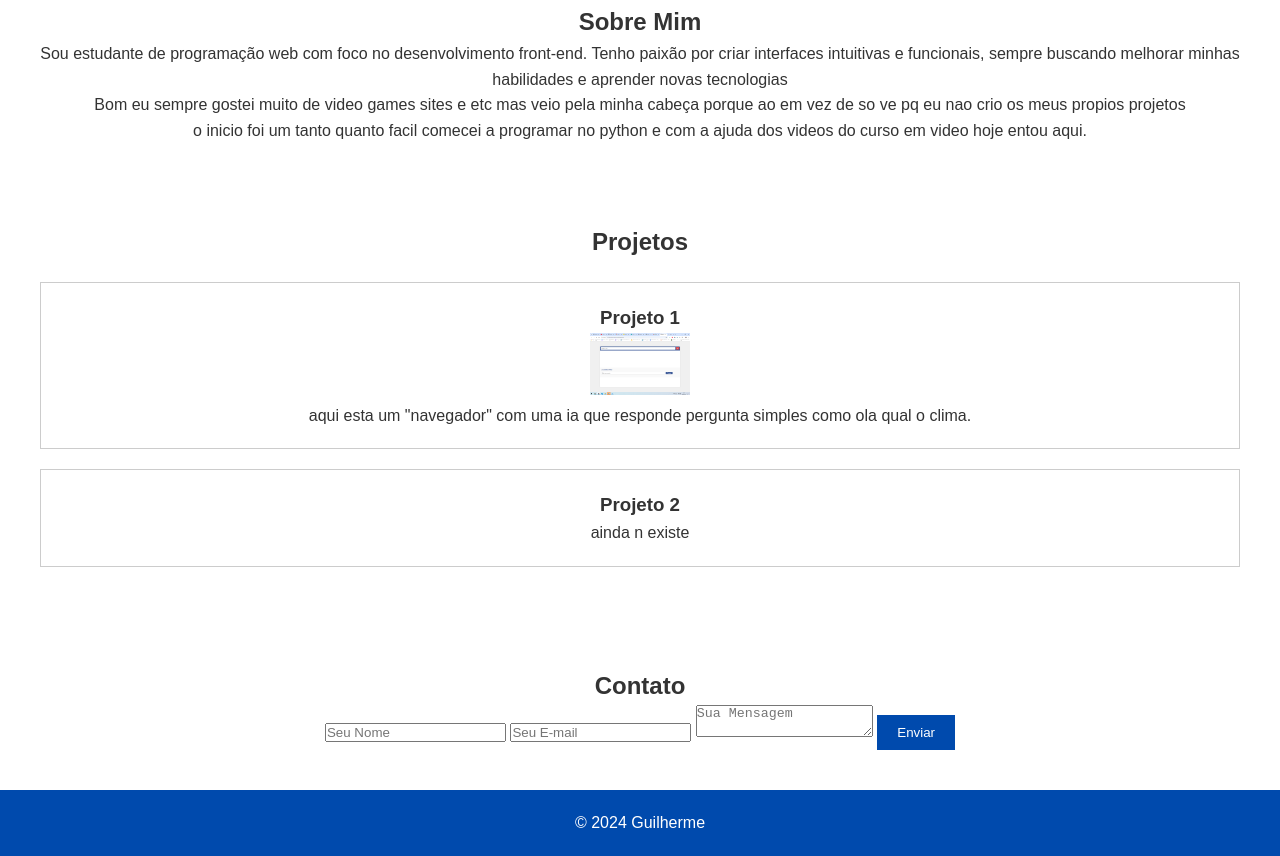
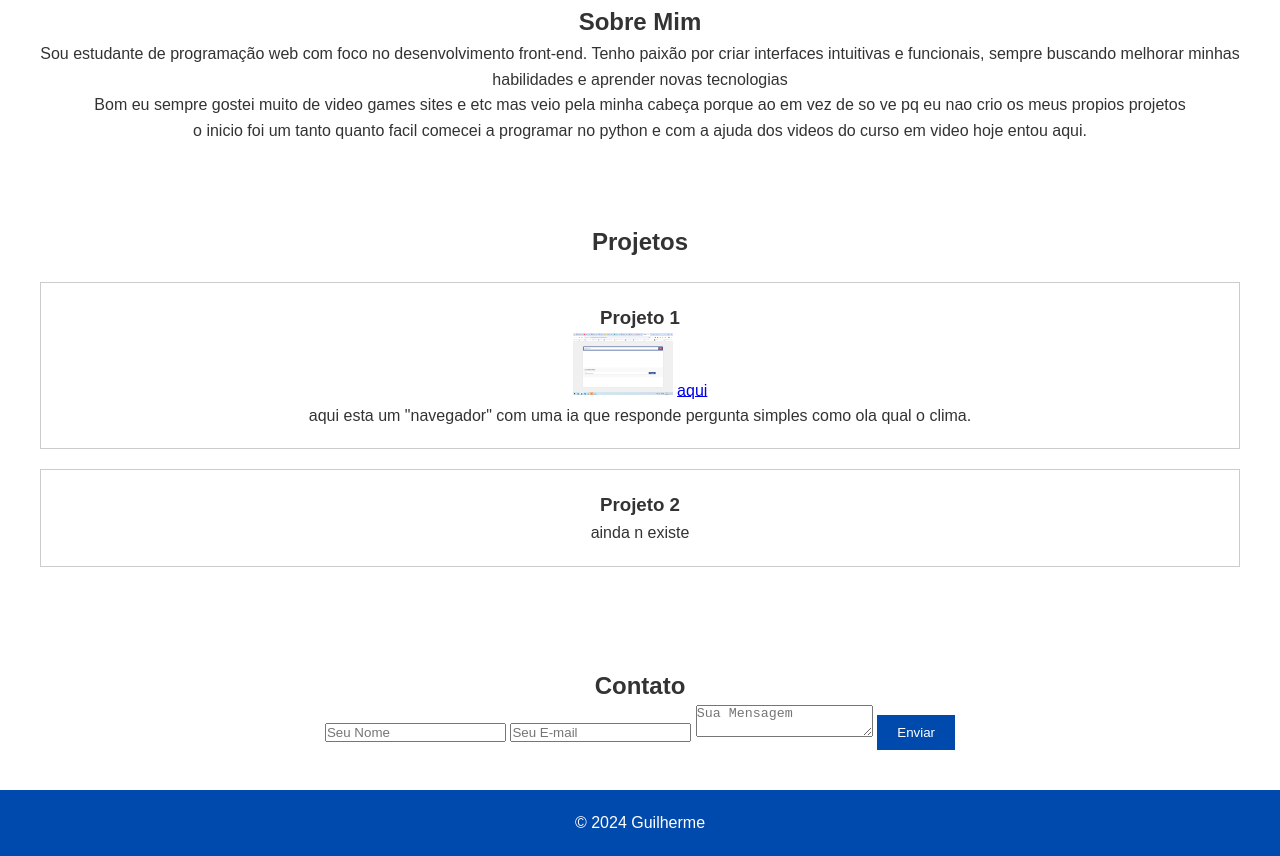
Before and after one commit to guilher42/guilherme, a plain HTML site: page index.html in a window 1280 px wide. Shown: the part 883-1739 px from the top of the page. Drawn offline with Linux system fonts and the light colour scheme.

Commit message:
Update index.html

```diff
--- a/index.html
+++ b/index.html
@@ -33,6 +33,7 @@
         <div class="project">
             <h3>Projeto 1</h3>
             <img width="100px" src="img/Captura de Tela (1).png">
+            <a href="https://navegadorsimulado.netlify.app/">aqui</a>
             <p>aqui esta um "navegador" com uma ia que responde pergunta simples como ola qual o clima.</p>
         </div>
         <div class="project">
```
